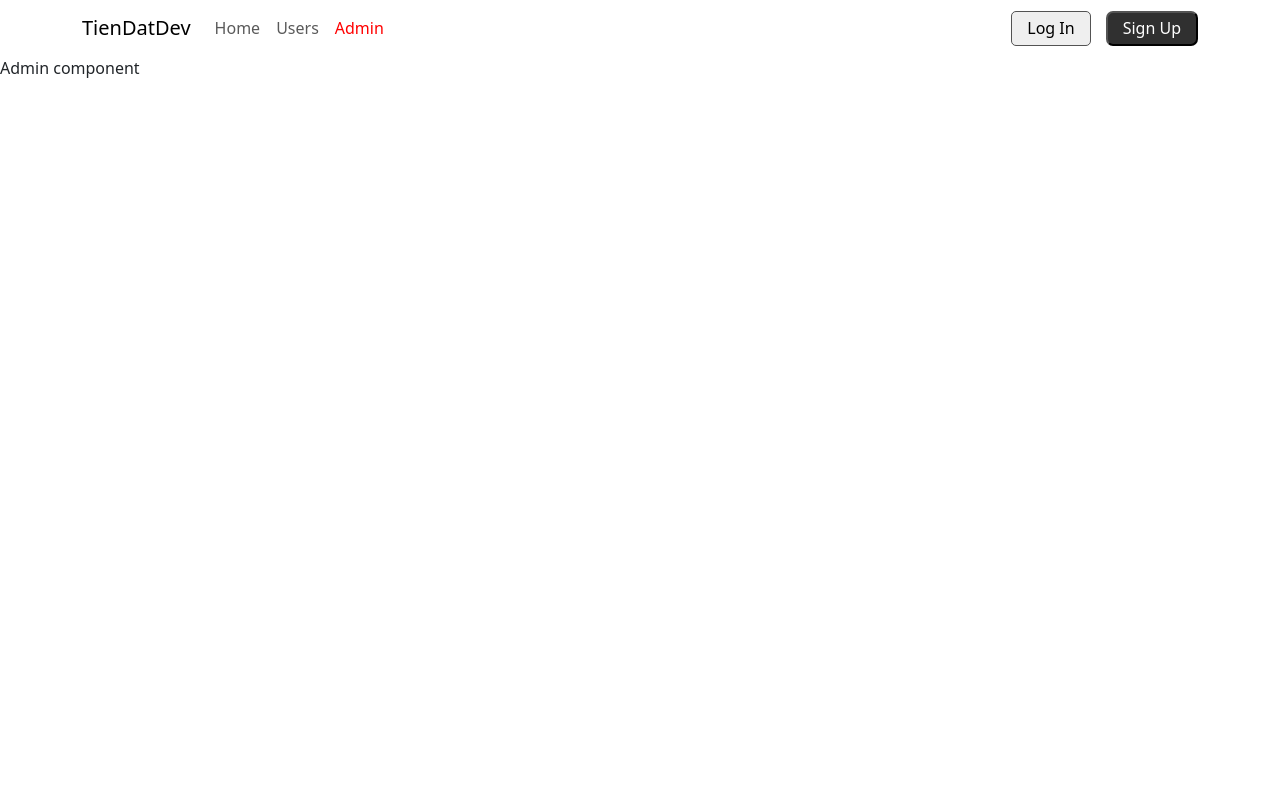
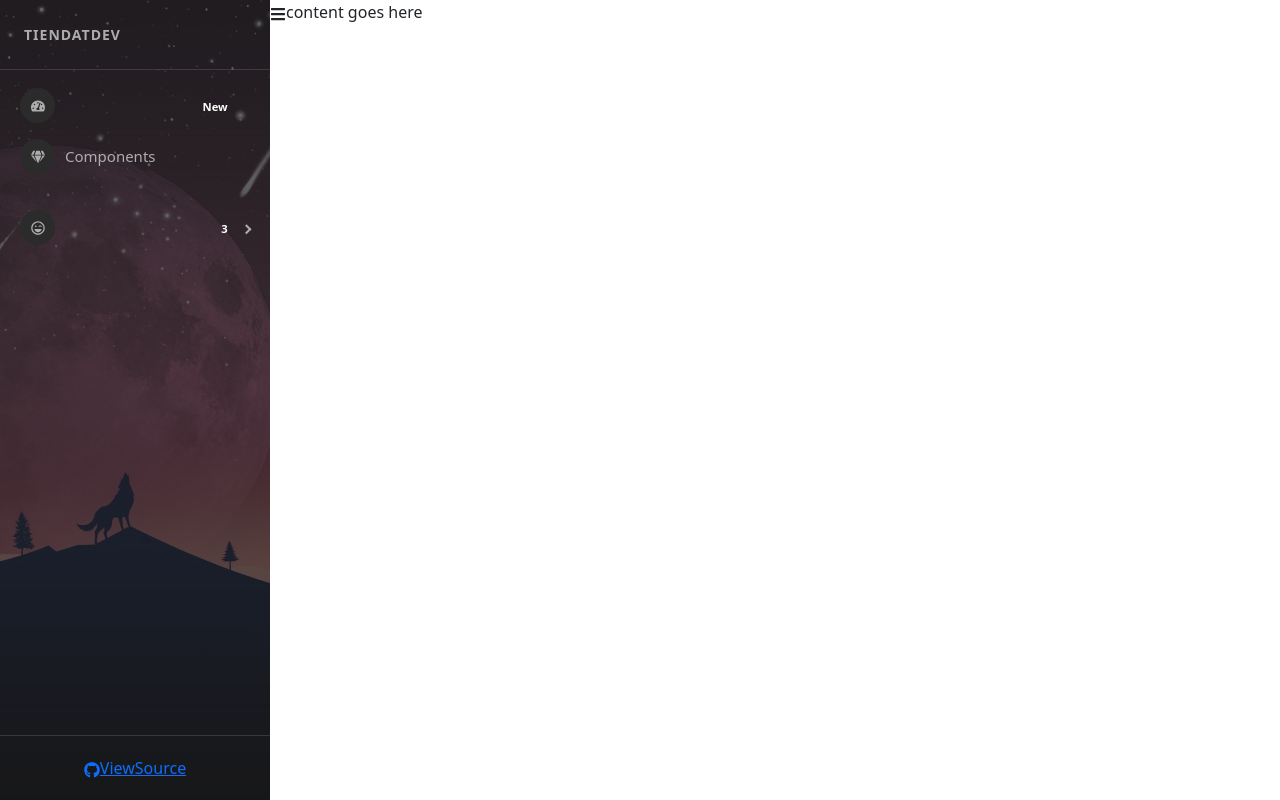
Before and after one commit to DatTNT/React_Beginner, a React (Create React App) app: page /admins in a window 1280 px wide. Built offline with nearby package versions, Linux system fonts and the light colour scheme.

Commit message:
Fix-AdminPage

```diff
--- a/package.json
+++ b/package.json
@@ -10,6 +10,8 @@
     "react": "^18.2.0",
     "react-bootstrap": "2.5.0",
     "react-dom": "^18.2.0",
+    "react-icons": "4.4.0",
+    "react-pro-sidebar": "0.7.1",
     "react-router-dom": "^6.3.0",
     "react-scripts": "5.0.1",
     "sass": "1.53.0",
--- a/src/components/Admin/Admin.js
+++ b/src/components/Admin/Admin.js
@@ -1,7 +1,20 @@
+import SideBar from './SideBar';
+import './Admin.scss';
+import { FaHeart, FaBars } from 'react-icons/fa';
+import { useState } from 'react'
 const Admin = (props) => {
+    const [collapsed, setCollapsed] = useState(false)
     return (
 
-        <div>Admin component</div>
+        <div className="admin-container">
+            <div className="admin-sideBar">
+                <SideBar collapsed={collapsed} />
+            </div>
+            <div className="admin-content">
+                <FaBars onClick={() => setCollapsed(!collapsed)} />
+                content goes here
+            </div>
+        </div>
     )
 }
 export default Admin
--- /dev/null
+++ b/src/components/Admin/Admin.scss
@@ -0,0 +1,10 @@
+.admin-container {
+  display: flex;
+  .admin-sideBar {
+    .pro-sidebar {
+      height: 100vh;
+    }
+  }
+  .admin-content {
+  }
+}
--- /dev/null
+++ b/src/components/Admin/SideBar.js
@@ -0,0 +1,92 @@
+import 'react-pro-sidebar/dist/css/styles.css';
+import {
+    ProSidebar,
+    Menu,
+    MenuItem,
+    SubMenu,
+    SidebarHeader,
+    SidebarFooter,
+    SidebarContent,
+} from 'react-pro-sidebar';
+import { FaTachometerAlt, FaGem, FaList, FaGithub, FaRegLaughWink, FaHeart } from 'react-icons/fa';
+
+import sidebarBg from '../../assets/bg2.jpg';
+
+const SideBar = ({ image, collapsed, toggled, handleToggleSidebar }) => {
+    return (
+        <>
+
+            <ProSidebar
+                image={sidebarBg}
+                collapsed={collapsed}
+                toggled={toggled}
+                breakPoint="md"
+                onToggle={handleToggleSidebar}
+            >
+                <SidebarHeader>
+                    <div
+                        style={{
+                            padding: '24px',
+                            textTransform: 'uppercase',
+                            fontWeight: 'bold',
+                            fontSize: 14,
+                            letterSpacing: '1px',
+                            overflow: 'hidden',
+                            textOverflow: 'ellipsis',
+                            whiteSpace: 'nowrap',
+                        }}
+                    >
+                        TienDatDev
+                    </div>
+                </SidebarHeader>
+
+                <SidebarContent>
+                    <Menu iconShape="circle">
+                        <MenuItem
+                            icon={<FaTachometerAlt />}
+                            suffix={<span className="badge red">New</span>}
+                        >
+
+                        </MenuItem>
+                        <MenuItem icon={<FaGem />}> Components</MenuItem>
+                    </Menu>
+                    <Menu iconShape="circle">
+                        <SubMenu
+                            suffix={<span className="badge yellow">3</span>}
+
+                            icon={<FaRegLaughWink />}
+                        >
+                            <MenuItem>1</MenuItem>
+                            <MenuItem>2</MenuItem>
+                            <MenuItem>3</MenuItem>
+                        </SubMenu>
+                    </Menu>
+                </SidebarContent>
+
+                <SidebarFooter style={{ textAlign: 'center' }}>
+                    <div
+                        className="sidebar-btn-wrapper"
+                        style={{
+                            padding: '20px 24px',
+                        }}
+                    >
+                        <a
+                            href="https://github.com/azouaoui-med/react-pro-sidebar"
+                            target="_blank"
+                            className="sidebar-btn"
+                            rel="noopener noreferrer"
+                        >
+                            <FaGithub />
+                            <span style={{ whiteSpace: 'nowrap', textOverflow: 'ellipsis', overflow: 'hidden' }}>
+                                ViewSource
+                            </span>
+                        </a>
+                    </div>
+                </SidebarFooter>
+            </ProSidebar>
+        </>
+
+    )
+}
+
+export default SideBar;
--- a/src/components/Home/HomePage.js
+++ b/src/components/Home/HomePage.js
@@ -11,7 +11,7 @@
                 <div className='title-1'>There's a better way to ask</div>
                 <div className='title-2'>You don't want to make a boring form. And your audience won't answer one. Create a typeform instead—and make everyone happy.</div>
                 <div className='title-3'>
-                    <button className='btn-getStart'>Get started - it's free</button>
+                    <button>Get started - it's free</button>
                 </div>
             </div>
         </div>
--- a/src/index.js
+++ b/src/index.js
@@ -18,8 +18,9 @@
       <Route path="/" element={<App />} >
         <Route index element={<HomePage />} />
         <Route path="users" element={<User />} />
-        <Route path="admins" element={<Admin />} />
+
       </Route>
+      <Route path="admins" element={<Admin />} />
     </Routes>
   </BrowserRouter>
 
```
Also changed, not shown: src/assets/bg2.jpg (added), 1 other file (tests, documents, lock files or other folders).
